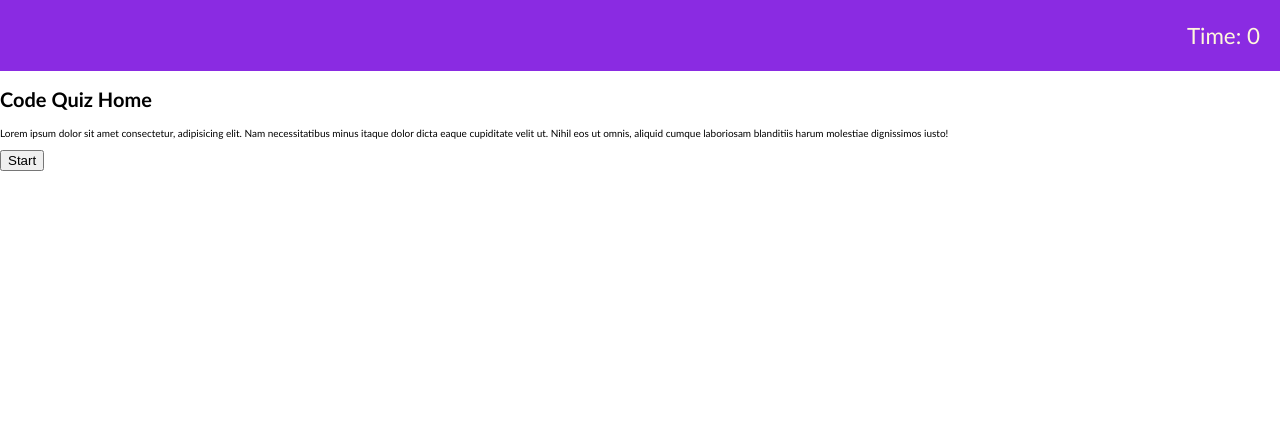
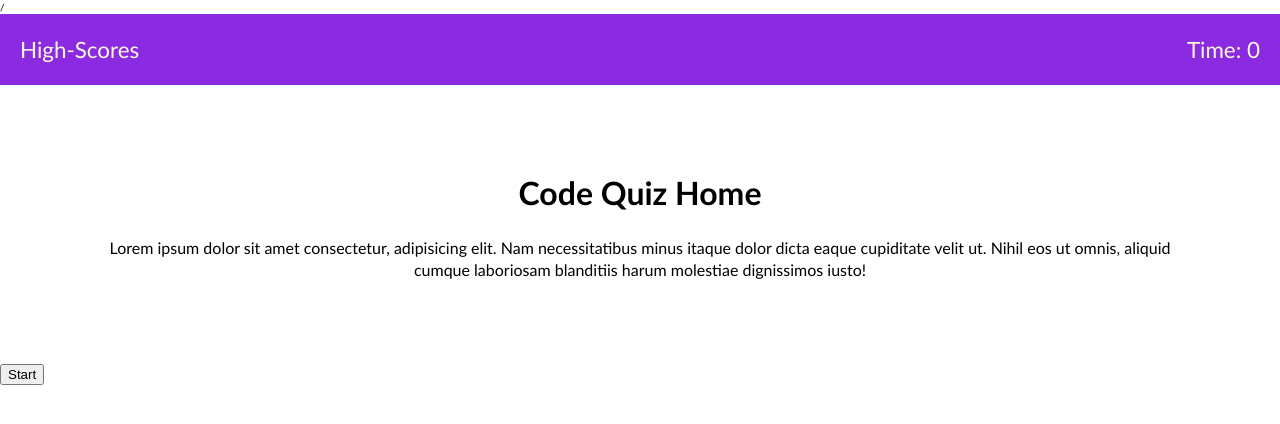
Before and after one commit to Yashemabeth/code-quiz, a plain HTML site: page index.html in a window 1280 px wide. Drawn offline with Linux system fonts and the light colour scheme.

Commit message:
updated index.html and the highscores.html also styles.css

```diff
--- a/assets/css/styles.css
+++ b/assets/css/styles.css
@@ -25,12 +25,30 @@ body {
 
 .nav-item {
     padding: 20px;
+    font-size: 1.4rem;
 
 }
 
 .nav-item a {
     text-decoration: none;
-    color: blueviolet;
+    color: cornsilk;
+}
+
+.main {
+    font-size: 1rem;
+}
+
+.start-container {
+    text-align: center;
+    margin: 0 2rem;
+    padding: 4rem;
+
+
+}
+
+.title {
+    font-size: 2rem;
+    font-weight: 700;
 }
 
 @media screen and (max-width: 576px) {
--- a/assets/highscores.html
+++ b/highscores.html
@@ -4,18 +4,18 @@
     <meta charset="UTF-8">
     <meta http-equiv="X-UA-Compatible" content="IE=edge">
     <meta name="viewport" content="width=device-width, initial-scale=1.0">
-    <link rel="stylesheet" href="./css/styles.css">
+    <link rel="stylesheet" href="./assets/css/styles.css">
     <title>Code Quiz Highscores</title>
 </head>
 <body>
     <header class="header">
         <nav class="nav-container">
             <div class="nav-item">
-                 <a href="./index.html">Home</a>
+              <a href="./index.html">Home</a>
             </div>
         </nav>
     </header>
-    <h1>Highscores</h1>
-    <script src="./js/highscores.js"></script>
+    <h1>High-Scores</h1>
+    <script src="./assets/js/highscores.js"></script>
 </body>
 </html>
--- a/index.html
+++ b/index.html
@@ -1,27 +1,35 @@
 <!DOCTYPE html>
-<html lang="en">
+<html lang="en">/
 <head>
     <meta charset="UTF-8">
     <meta http-equiv="X-UA-Compatible" content="IE=edge">
     <meta name="viewport" content="width=device-width, initial-scale=1.0">
     <link rel="stylesheet" href="./assets/css/styles.css">
-    <title>code-quiz</title>
+    <title>Code Quiz Home</title>
 </head>
 <body>
     <header class="header">
         <nav class="nav-container">
             <div class="nav-item">
-                 <a href="./assets/highscores.html"></a>
+                 <a href="./highscores.html">High-Scores</a>
             </div>
             <div class="nav-item">Time: <span>0</span></div>
         </nav>
     </header>
-    <h1>Code Quiz Home</h1>
-    <div>
+
+    <main class="main">
+    <div class="start-container">
+        <h1 class="title">Code Quiz Home</h1>
         <p>Lorem ipsum dolor sit amet consectetur, adipisicing elit. Nam necessitatibus minus itaque dolor dicta eaque cupiditate velit ut. Nihil eos ut omnis, aliquid cumque laboriosam blanditiis harum molestiae dignissimos iusto!
         </p>
-      <button id="start-button" >Start </button>
     </div>
+    <div>
+        <button>Start</button>
+    </div>
+
+
+    </main>
     <script src="./assets/js/index.js"></script>
+
 </body>
 </html>
```
Also changed, not shown: 1 other file.
